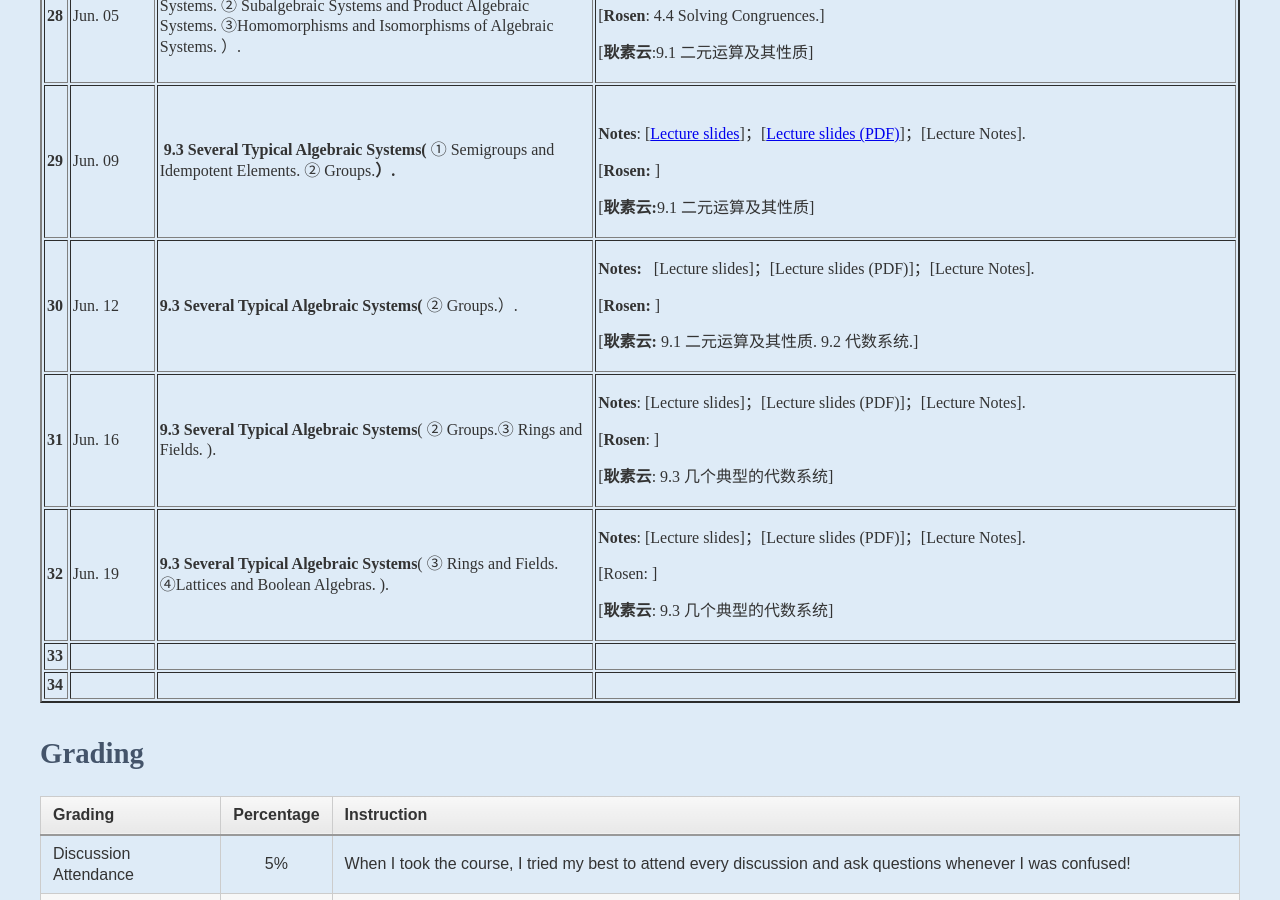
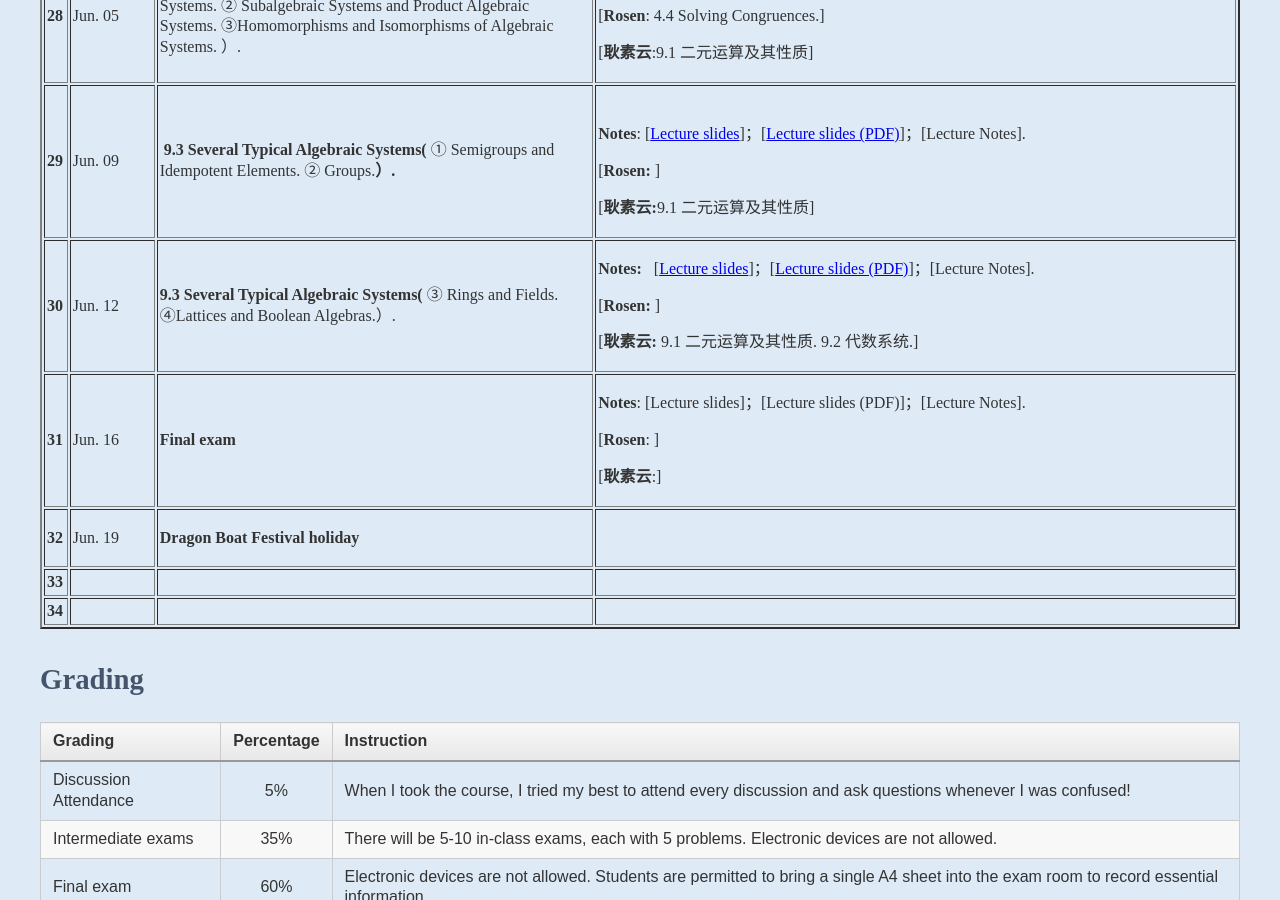
Before and after one commit to kejiwei/kejiwei.github.io, a Jekyll site: the page teaching/courses/dismath/index.html, which Jekyll copies as it is, in a window 1280 px wide and 900 px high, scrolled down 5048 px. Built offline with Jekyll 4.4.1, drawn with Linux system fonts in a browser that asks for light colours.

Commit message:
20260612

```diff
--- a/teaching/courses/dismath/index.html
+++ b/teaching/courses/dismath/index.html
@@ -355,8 +355,8 @@
                 <tr>
                   <td><strong>30</strong></td>
                   <td>Jun. 12</td>
-                  <td><strong>9.3 Several Typical Algebraic Systems(</strong> ② Groups.）.</td>
-                  <td><p><strong>Notes:</strong> &nbsp; [Lecture slides]；[Lecture slides (PDF)]；[Lecture Notes].</p>
+                  <td><strong>9.3 Several Typical Algebraic Systems(</strong> ③ Rings and Fields. ④Lattices and Boolean Algebras.）.</td>
+                  <td><p><strong>Notes:</strong> &nbsp; [<a href="slides/CH9.1-3 Algebraic Systems-26(29)104-FIN.ppsx">Lecture slides</a>]；[<a href="slides/CH9.1-3 Algebraic Systems-26(29)104-FIN.pdf">Lecture slides (PDF)</a>]；[Lecture Notes].</p>
                     <p>[<strong>Rosen: </strong>]</p>
                   <p>[<strong>耿素云:</strong> 9.1 二元运算及其性质. 9.2 代数系统.]</p></td>
                 </tr>
@@ -364,18 +364,17 @@
                   <td><strong>31</strong></td>
                   <td>Jun. 16</td>
                   <td>
-                  <p><strong>9.3 Several Typical Algebraic Systems</strong>(  ② Groups.③ Rings and Fields. ).</p></td>
+                  <p><b>Final exam</b></p></td>
                   <td><p><strong>Notes</strong>:  [Lecture slides]；[Lecture slides (PDF)]；[Lecture Notes].</p>
                     <p>[<strong>Rosen</strong>: ]&nbsp;</p>
-                  <p>[<strong>耿素云</strong>:   9.3 几个典型的代数系统]</p></td>
+                  <p>[<strong>耿素云</strong>:]</p></td>
                 </tr>
                 <tr>
                   <td><strong>32</strong></td>
                   <td>Jun. 19</td>
-                  <td><strong>9.3 Several Typical Algebraic Systems</strong>(  ③ Rings and Fields. ④Lattices and Boolean Algebras. ).</td>
-                  <td><p><strong>Notes</strong>:  [Lecture slides]；[Lecture slides (PDF)]；[Lecture Notes].</p>
-                    <p>[Rosen: ]</p>
-                  <p>[<strong>耿素云</strong>:  9.3 几个典型的代数系统]</p></td>
+                  <td><b>Dragon Boat Festival holiday</b></td>
+                  <td><p><strong>&nbsp;</strong></p>
+                    </td>
                 </tr>
                 <tr>
                   <td><strong>33</strong></td>
```
Also changed, not shown: 2 other files.
